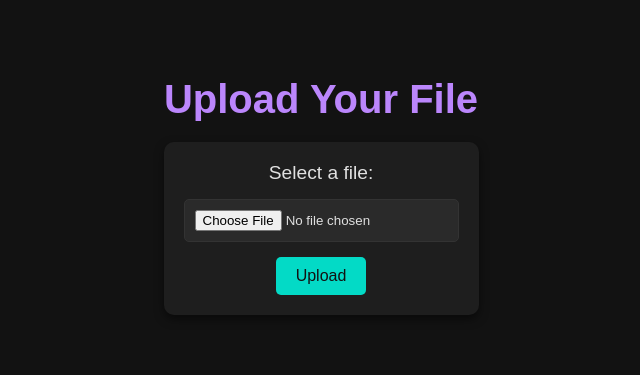
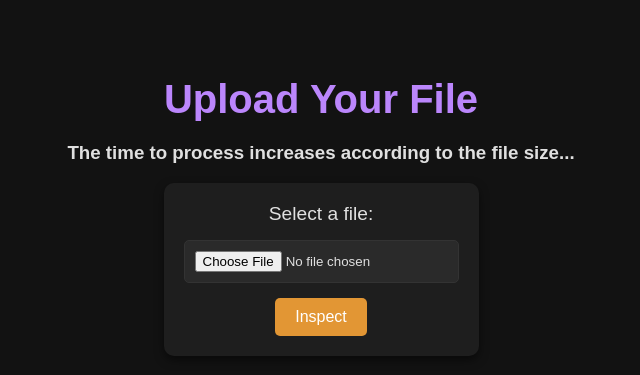
Before and after one commit to fccn/videos-inspector, a Flask app: page / in a window 1280 px wide. Shown: the top 375 px of the page, without its empty margins (319-959 px from the left). Run offline with Flask 3, Linux system fonts and the light colour scheme.

Commit message:
style: improve page style

```diff
--- a/app/app.py
+++ b/app/app.py
@@ -14,10 +14,9 @@ def index():
             flash("No file selected!", "error")
             return redirect(url_for("index"))
 
-        file = request.files["fileInput"]
-        flash(f"File '{file.filename}' uploaded and processed successfully, staring process..", "success")
-
         try:
+            file = request.files["fileInput"]
+            flash(f"File '{file.filename}' uploaded and processed successfully, staring process..", "success")
             output_save_path = ProcessFileService().process_file(file)
             return send_file(output_save_path, as_attachment=True, download_name="output.xlsx")
         except:
--- a/app/templates/index.html
+++ b/app/templates/index.html
@@ -3,7 +3,7 @@
 <head>
     <meta charset="UTF-8">
     <meta name="viewport" content="width=device-width, initial-scale=1.0">
-    <title>File Import</title>
+    <title>Videos Inspector</title>
     <style>
         body {
             font-family: Arial, sans-serif;
@@ -38,8 +38,8 @@
             color: #e0e0e0;
         }
         button {
-            background: #03dac6;
-            color: #121212;
+            background: rgba(241, 160, 54, 0.93);
+            color:rgb(255, 255, 255);
             border: none;
             padding: 10px 20px;
             font-size: 1em;
@@ -48,7 +48,7 @@
             transition: background 0.3s ease;
         }
         button:hover {
-            background: #018786;
+            background:rgb(11, 116, 182);
         }
         .flash {
             margin-top: 20px;
@@ -57,17 +57,18 @@
             font-size: 1.1em;
         }
         .flash.success {
-            background: #018786;
+            background:#03dac6;
             color: #fff;
         }
         .flash.error {
-            background: #b00020;
+            background:rgba(176, 0, 32, 0.62);
             color: #fff;
         }
     </style>
 </head>
 <body>
     <h1>Upload Your File</h1>
+    <h3>The time to process increases according to the file size...</h3>
     {% with messages = get_flashed_messages(with_categories=True) %}
         {% if messages %}
             {% for category, message in messages %}
@@ -78,7 +79,7 @@
     <form method="POST" enctype="multipart/form-data">
         <label for="fileInput">Select a file:</label><br>
         <input type="file" id="fileInput" name="fileInput" accept="*/*"><br>
-        <button type="submit">Upload</button>
+        <button type="submit">Inspect</button>
     </form>
 </body>
 </html>
```
